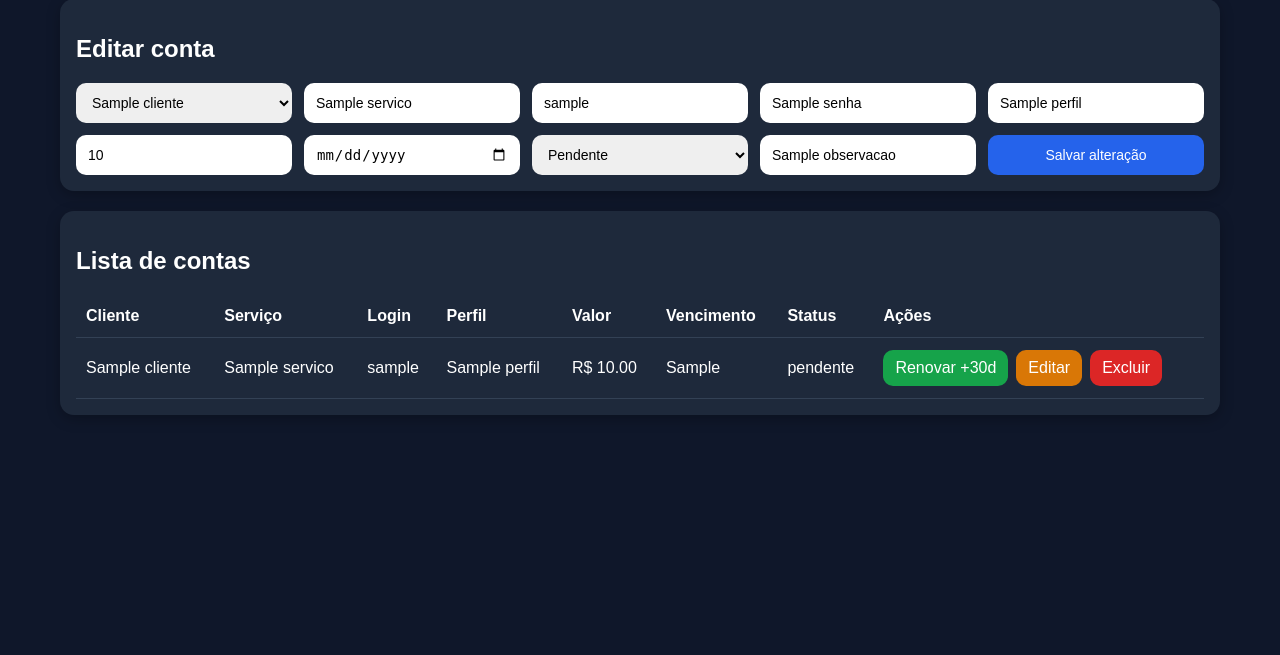
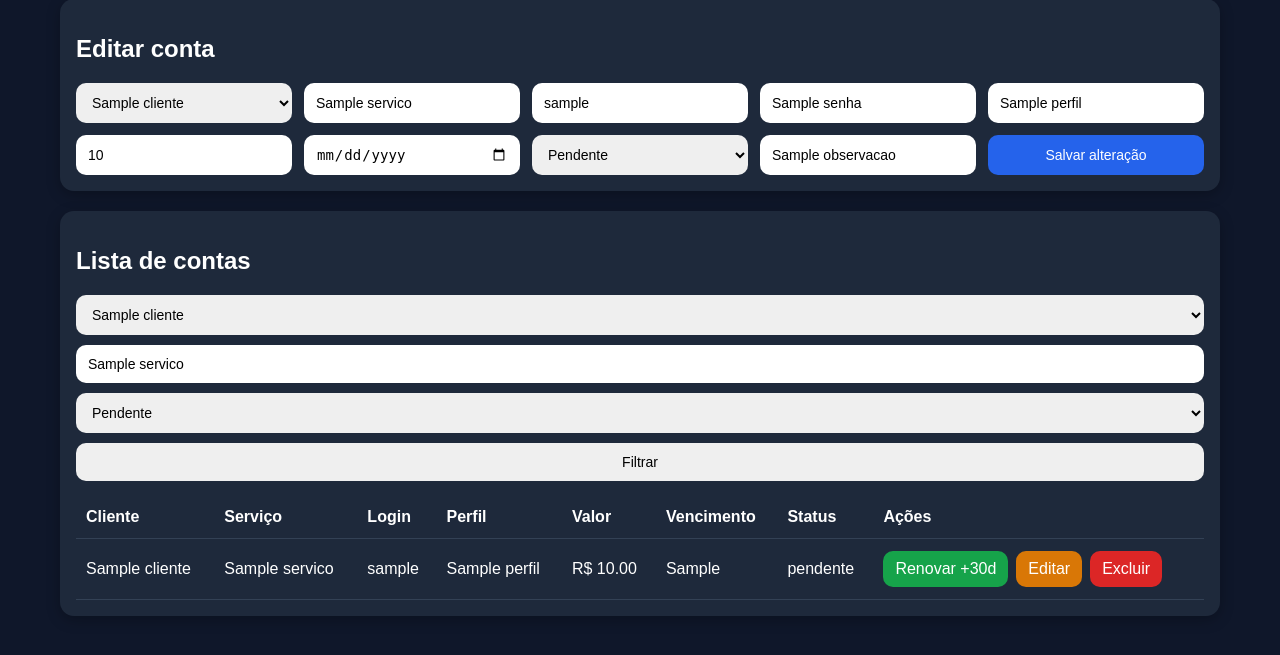
Before and after one commit to resetsaude3-dev/cliente-web, a FastAPI app: template app/templates/contas.html in a window 1280 px wide. Shown: the part 131-786 px from the top of the page. Run offline with FastAPI, Linux system fonts and the light colour scheme; the template is opened without the code that fills it: most values are stand-ins (such as "Sample title", 1, 10 or a date in 2020).

Commit message:
filtros completos clientes e contas

```diff
--- a/app/main.py
+++ b/app/main.py
@@ -353,13 +353,20 @@ def dashboard(request: Request):
 # CLIENTES
 # =========================
 @app.get("/clientes", response_class=HTMLResponse)
-def listar_clientes(request: Request):
+def listar_clientes(request: Request, busca: str = ""):
     redir = exigir_login(request)
     if redir:
         return redir
 
     db = SessionLocal()
-    clientes = db.query(Cliente).order_by(Cliente.nome.asc()).all()
+
+    query = db.query(Cliente)
+
+    if busca:
+        query = query.filter(Cliente.nome.ilike(f"%{busca}%"))
+
+    clientes = query.order_by(Cliente.nome.asc()).all()
+
     db.close()
 
     return templates.TemplateResponse(
@@ -369,7 +376,8 @@ def listar_clientes(request: Request):
             "request": request,
             "usuario": usuario_logado(request),
             "clientes": clientes,
-            "cliente_editar": None
+            "cliente_editar": None,
+            "busca": busca
         }
     )
 
@@ -462,16 +470,30 @@ def deletar_cliente(request: Request, id: int):
 # CONTAS
 # =========================
 @app.get("/contas", response_class=HTMLResponse)
-def listar_contas(request: Request):
+def listar_contas(
+    request: Request,
+    cliente_id: int = None,
+    servico: str = "",
+    status: str = ""
+):
     redir = exigir_login(request)
     if redir:
         return redir
 
     db = SessionLocal()
 
-    contas = db.query(Conta).options(
-        joinedload(Conta.cliente)
-    ).order_by(Conta.data_vencimento.asc()).all()
+    query = db.query(Conta).options(joinedload(Conta.cliente))
+
+    if cliente_id:
+        query = query.filter(Conta.cliente_id == cliente_id)
+
+    if servico:
+        query = query.filter(Conta.servico.ilike(f"%{servico}%"))
+
+    if status:
+        query = query.filter(Conta.status == status)
+
+    contas = query.order_by(Conta.data_vencimento.asc()).all()
 
     clientes = db.query(Cliente).order_by(Cliente.nome.asc()).all()
 
@@ -485,7 +507,10 @@ def listar_contas(request: Request):
             "usuario": usuario_logado(request),
             "contas": contas,
             "clientes": clientes,
-            "conta_editar": None
+            "conta_editar": None,
+            "cliente_id": cliente_id,
+            "servico": servico,
+            "status": status
         }
     )
 
--- a/app/templates/clientes.html
+++ b/app/templates/clientes.html
@@ -45,6 +45,11 @@
     <div class="card">
       <h2>Lista de clientes</h2>
 
+	  <form method="get" action="/clientes" style="margin-bottom:15px;">
+        <input type="text" name="busca" placeholder="Buscar cliente..." value="{{ busca or '' }}">
+        <button type="submit">Buscar</button>
+      </form>
+
       <table>
         <thead>
           <tr>
--- a/app/templates/contas.html
+++ b/app/templates/contas.html
@@ -68,6 +68,30 @@
     <div class="card">
       <h2>Lista de contas</h2>
 
+	  <form method="get" action="/contas" style="margin-bottom:15px; display:flex; gap:10px; flex-wrap:wrap;">
+
+        <select name="cliente_id">
+          <option value="">Todos clientes</option>
+          {% for c in clientes %}
+            <option value="{{ c.id }}" {% if cliente_id == c.id %}selected{% endif %}>
+             {{ c.nome }}
+           </option>
+          {% endfor %}
+        </select>
+
+        <input type="text" name="servico" placeholder="Serviço..." value="{{ servico or '' }}">
+
+        <select name="status">
+          <option value="">Todos status</option>
+          <option value="pendente" {% if status == "pendente" %}selected{% endif %}>Pendente</option>
+          <option value="paga" {% if status == "paga" %}selected{% endif %}>Paga</option>
+          <option value="manutencao" {% if status == "manutencao" %}selected{% endif %}>Manutenção</option>
+          <option value="disponivel" {% if status == "disponivel" %}selected{% endif %}>Disponível</option>
+        </select>
+
+        <button type="submit">Filtrar</button>
+      </form>
+
       <table>
         <thead>
           <tr>
```
